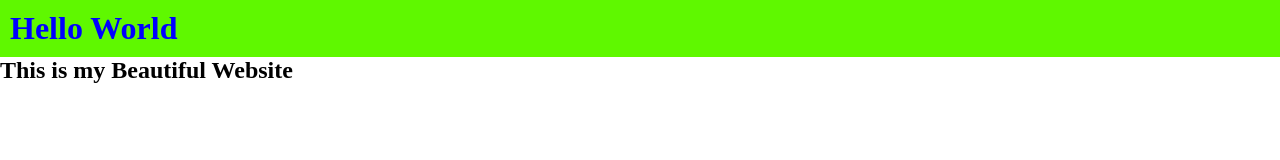
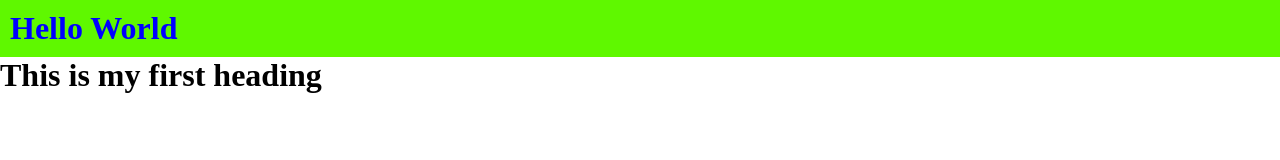
Before and after one commit to umarhasnain/my-beautiful-website, a plain HTML site: page index.html in a window 1280 px wide. Drawn offline with Linux system fonts and the light colour scheme.

Commit message:
This is my second commit

```diff
--- a/index.html
+++ b/index.html
@@ -9,7 +9,8 @@
 <body>
     <div>
         <h1 style="color: blue; background-color: rgb(95, 248, 0); padding: 10px;">Hello World</h1>
-        <h2>This is my Beautiful Website</h2>
+        <!-- <h2>This is my Beautiful Website</h2> -->
+         <h1>This is my first heading</h1>
     </div>
 </body>
 </html>
```
